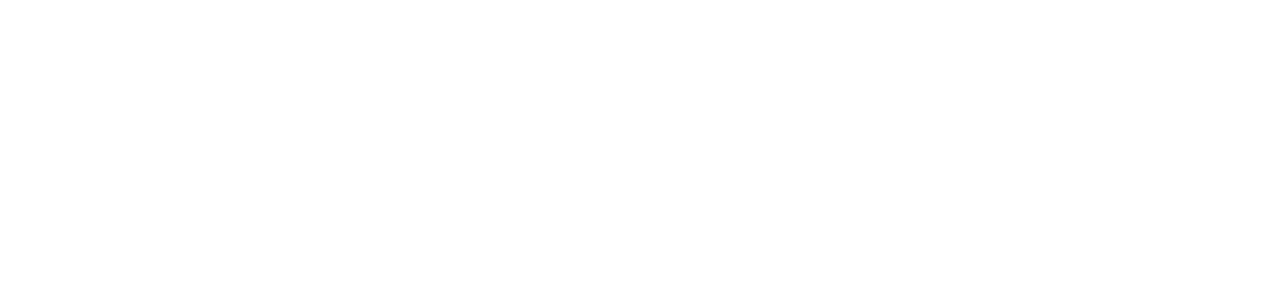
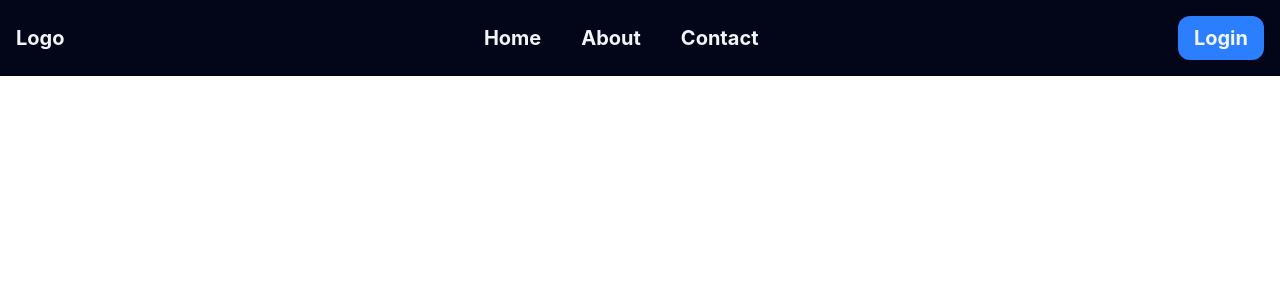
Before and after one commit to Ansh2625/Password-Manager, a React (Vite) app: page / in a window 1280 px wide. Shown: the top 300 px of the page. Built offline with nearby package versions, Linux system fonts and the light colour scheme.

Commit message:
Added Navbar Component

```diff
--- a/src/App.jsx
+++ b/src/App.jsx
@@ -1,10 +1,10 @@
-
+import Navbar from "./components/Navbar"
 
 function App() {
   return (
     <>
 
-
+      <Navbar/>
 
     </>
   )
--- /dev/null
+++ b/src/components/Navbar.jsx
@@ -0,0 +1,23 @@
+import React from 'react'
+
+const Navbar = () => {
+  return (
+
+    <nav className='bg-slate-950 text-slate-100 flex justify-between p-4 text-xl font-bold items-center'>
+
+        <div>Logo</div>
+
+        <ul className='flex space-x-10'>
+            <li className='hover:text-blue-400 cursor-pointer'><a href="/">Home</a></li>
+            <li className='hover:text-blue-400 cursor-pointer'><a href="/about">About</a></li>
+            <li className='hover:text-blue-400 cursor-pointer'><a href="/contact">Contact</a></li>
+        </ul>
+
+        <button className="bg-blue-500 hover:bg-blue-600 px-4 py-2 rounded-xl">Login</button>
+
+    </nav>
+
+  )
+}
+
+export default Navbar
```
